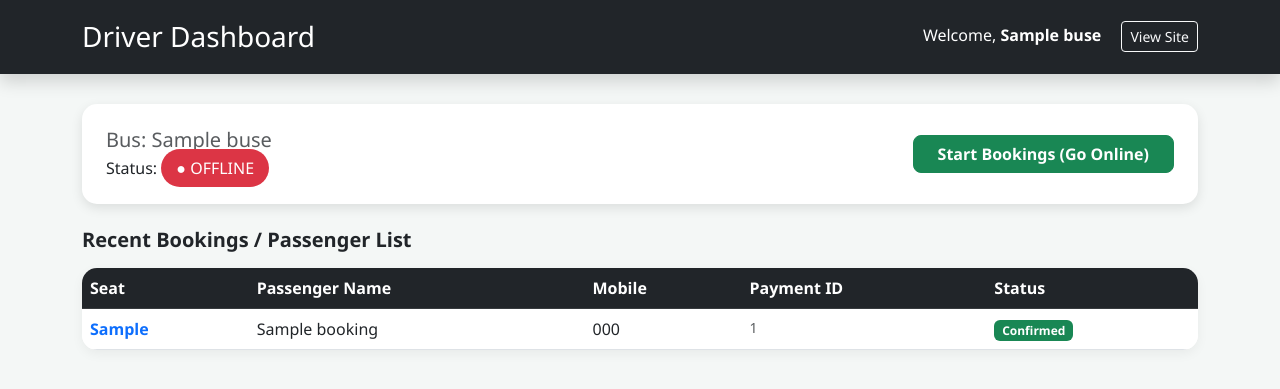
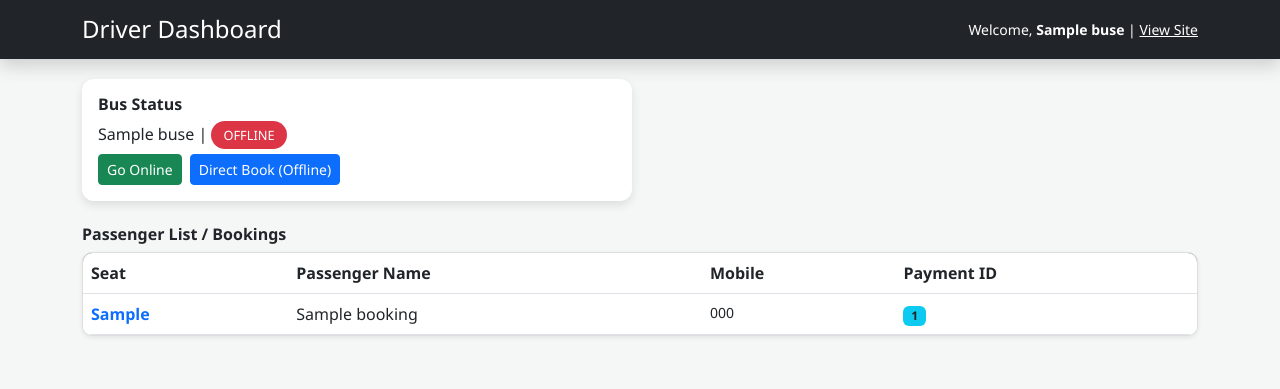
Before and after one commit to upadhyaaman593-dev/bus-booking-bihar, a Flask app: page /dashboard in a window 1280 px wide. Shown: the top 389 px of the page. Run offline with Flask 3, Linux system fonts and the light colour scheme; the visitor is signed in with stand-in values (Sample User, id 1); a database or web service that is not in the repository returns one stand-in record (values such as "Sample title"); some libraries are stand-ins or nearby versions.

Commit message:
Update dashboard.html

```diff
--- a/templates/dashboard.html
+++ b/templates/dashboard.html
@@ -7,117 +7,105 @@
     <title>Driver Dashboard - Yourtickets</title>
     <style>
         body { background-color: #f4f7f6; font-family: 'Segoe UI', sans-serif; }
-        .dashboard-header { background: #212529; color: white; padding: 20px 0; margin-bottom: 30px; }
-        .status-card { border-radius: 15px; border: none; box-shadow: 0 4px 12px rgba(0,0,0,0.1); }
-        .passenger-table { background: white; border-radius: 15px; overflow: hidden; box-shadow: 0 4px 12px rgba(0,0,0,0.05); }
-        .badge-live { background-color: #28a745; color: white; padding: 8px 15px; border-radius: 50px; }
-        .badge-offline { background-color: #dc3545; color: white; padding: 8px 15px; border-radius: 50px; }
-        .btn-update { border-radius: 8px; font-weight: 600; }
+        .dashboard-header { background: #212529; color: white; padding: 15px 0; margin-bottom: 20px; }
+        .status-card { border-radius: 12px; border: none; box-shadow: 0 4px 10px rgba(0,0,0,0.1); }
+        /* Scrolling Section */
+        .scroll-box { max-height: 350px; overflow-y: auto; background: white; border-radius: 10px; border: 1px solid #ddd; }
+        .badge-online { background-color: #28a745; color: white; padding: 5px 12px; border-radius: 50px; font-size: 0.8rem; }
+        .badge-offline { background-color: #dc3545; color: white; padding: 5px 12px; border-radius: 50px; font-size: 0.8rem; }
+        .table thead { position: sticky; top: 0; background: #343a40; color: white; z-index: 1; }
     </style>
 </head>
 <body>
 
 <div class="dashboard-header shadow">
     <div class="container d-flex justify-content-between align-items-center">
-        <h3 class="mb-0">Driver Dashboard</h3>
-        <div>
-            <span class="me-3">Welcome, <strong>{{ driver.driver_name }}</strong></span>
-            <a href="/" class="btn btn-outline-light btn-sm">View Site</a>
-        </div>
+        <h4 class="mb-0">Driver Dashboard</h4>
+        <div class="small">Welcome, <strong>{{ driver.driver_name }}</strong> | <a href="/" class="text-white">View Site</a></div>
     </div>
 </div>
 
 <div class="container">
-    <div class="card status-card p-4 mb-4">
-        <div class="d-flex justify-content-between align-items-center flex-wrap">
-            <div>
-                <h5 class="text-muted mb-1">Bus: {{ driver.bus_name }}</h5>
-                <p class="mb-0">
-                    Status:
+    <div class="row g-3 mb-4">
+        <div class="col-md-6">
+            <div class="card status-card p-3 h-100">
+                <h6 class="fw-bold">Bus Status</h6>
+                <p class="mb-2">{{ driver.bus_name }} |
                     {% if driver.is_online %}
-                        <span class="badge-live">● LIVE & ONLINE</span>
+                        <span class="badge-online">ONLINE</span>
                     {% else %}
-                        <span class="badge-offline">● OFFLINE</span>
+                        <span class="badge-offline">OFFLINE</span>
                     {% endif %}
                 </p>
-                {% if driver.is_online %}
-                <div class="mt-2 small text-primary">
-                    Current Trip: <strong>{{ driver.dep_date }}</strong> at <strong>{{ driver.time }}</strong>
-                </div>
-                {% endif %}
-            </div>
 
-            <div class="mt-3 mt-md-0">
+                <div class="d-flex gap-2">
                     {% if driver.is_online %}
                         <form action="/update_status" method="POST">
                             <input type="hidden" name="status" value="0">
-                        <button type="submit" class="btn btn-danger btn-update px-4">Stop Bookings (Go Offline)</button>
+                            <button type="submit" class="btn btn-danger btn-sm">Stop Bookings</button>
                         </form>
                     {% else %}
-                    <button class="btn btn-success btn-update px-4" type="button" data-bs-toggle="collapse" data-bs-target="#onlineForm">
-                        Start Bookings (Go Online)
-                    </button>
+                        <button class="btn btn-success btn-sm" type="button" data-bs-toggle="collapse" data-bs-target="#liveForm">Go Online</button>
                     {% endif %}
-            </div>
+                    <button class="btn btn-primary btn-sm" type="button" data-bs-toggle="collapse" data-bs-target="#directBook">Direct Book (Offline)</button>
                 </div>
 
-        <div class="collapse mt-4" id="onlineForm">
-            <div class="p-3 border rounded bg-light">
-                <h6 class="fw-bold mb-3">Set Trip Details to Go Live:</h6>
-                <form action="/update_status" method="POST">
+                <div class="collapse mt-3" id="liveForm">
+                    <form action="/update_status" method="POST" class="p-2 border rounded bg-light">
                         <input type="hidden" name="status" value="1">
-                    <div class="row g-3">
-                        <div class="col-md-5">
-                            <label class="form-label small">Departure Date:</label>
-                            <input type="date" name="new_date" class="form-control" required>
-                        </div>
-                        <div class="col-md-5">
-                            <label class="form-label small">Departure Time:</label>
-                            <input type="time" name="new_time" class="form-control" required>
-                        </div>
-                        <div class="col-md-2 d-flex align-items-end">
-                            <button type="submit" class="btn btn-primary w-100 btn-update">Go Live</button>
-                        </div>
+                        <div class="row g-2">
+                            <div class="col-6"><input type="date" name="new_date" class="form-control form-control-sm" required></div>
+                            <div class="col-6"><input type="time" name="new_time" class="form-control form-control-sm" required></div>
+                            <div class="col-12"><button class="btn btn-dark btn-sm w-100 mt-2">Update & Go Live</button></div>
                         </div>
                     </form>
                 </div>
             </div>
         </div>
 
-    <div class="row">
-        <div class="col-12">
-            <h5 class="mb-3 fw-bold">Recent Bookings / Passenger List</h5>
-            <div class="passenger-table">
-                <table class="table table-hover mb-0">
-                    <thead class="table-dark">
+        <div class="col-md-6">
+            <div class="collapse" id="directBook">
+                <div class="card status-card p-3 h-100">
+                    <h6 class="fw-bold text-primary">Direct Ticket Entry</h6>
+                    <form action="/driver_offline_book" method="POST">
+                        <div class="row g-2">
+                            <div class="col-4"><input type="text" name="seat_no" placeholder="Seat" class="form-control form-control-sm" required></div>
+                            <div class="col-8"><input type="text" name="p_name" placeholder="Passenger Name" class="form-control form-control-sm" required></div>
+                            <div class="col-12"><input type="number" name="p_mobile" placeholder="Mobile No" class="form-control form-control-sm" required></div>
+                            <div class="col-12"><button type="submit" class="btn btn-primary btn-sm w-100">Confirm Offline Booking</button></div>
+                        </div>
+                    </form>
+                </div>
+            </div>
+        </div>
+    </div>
+
+    <h6 class="fw-bold mb-2">Passenger List / Bookings</h6>
+    <div class="scroll-box shadow-sm">
+        <table class="table table-sm table-hover mb-0">
+            <thead>
                 <tr>
-                            <th>Seat</th>
-                            <th>Passenger Name</th>
-                            <th>Mobile</th>
-                            <th>Payment ID</th>
-                            <th>Status</th>
+                    <th class="p-2">Seat</th>
+                    <th class="p-2">Passenger Name</th>
+                    <th class="p-2">Mobile</th>
+                    <th class="p-2">Payment ID</th>
                 </tr>
             </thead>
             <tbody>
                 {% if passengers %}
                     {% for p in passengers %}
                     <tr>
-                                <td class="fw-bold text-primary">{{ p.seat_no }}</td>
-                                <td>{{ p.p_name }}</td>
-                                <td>{{ p.p_mobile }}</td>
-                                <td class="small text-muted">{{ p.payment_id }}</td>
-                                <td><span class="badge bg-success">Confirmed</span></td>
+                        <td class="p-2 fw-bold text-primary">{{ p.seat_no }}</td>
+                        <td class="p-2">{{ p.p_name }}</td>
+                        <td class="p-2 small">{{ p.p_mobile }}</td>
+                        <td class="p-2"><span class="badge {% if p.mode == 'Offline' %}bg-secondary{% else %}bg-info text-dark{% endif %}">{{ p.payment_id }}</span></td>
                     </tr>
                     {% endfor %}
                 {% else %}
-                            <tr>
-                                <td colspan="5" class="text-center py-4 text-muted">Abhi tak koi booking nahi mili hai.</td>
-                            </tr>
+                    <tr><td colspan="4" class="text-center py-4 text-muted">No bookings found.</td></tr>
                 {% endif %}
             </tbody>
         </table>
-            </div>
-        </div>
     </div>
 </div>
 
```
Lines whose indentation alone changed are shown as unchanged.
